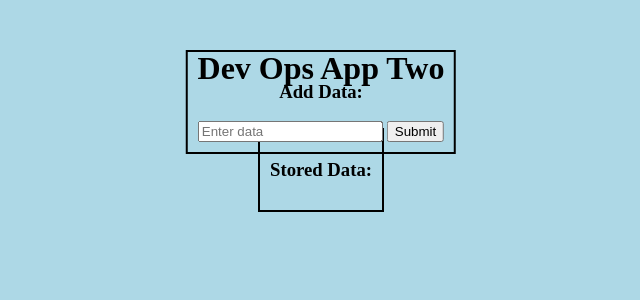
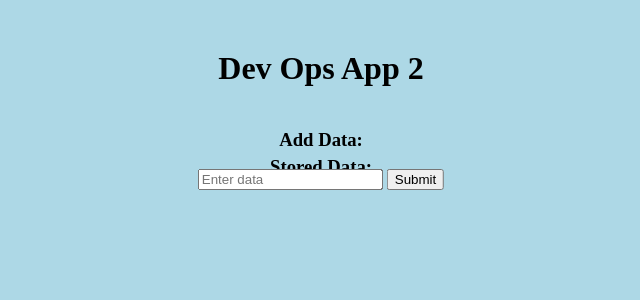
Before and after one commit to hamzabelmokht/dev_ops_app_2, a Flask app: page / in a window 1280 px wide. Shown: the top 300 px of the page, without its empty margins (319-959 px from the left). Run offline with Flask 3, Linux system fonts and the light colour scheme; data that the repository does not hold is empty; some libraries are stand-ins or nearby versions.

Commit message:
html page update 2

```diff
--- a/templates/index.html
+++ b/templates/index.html
@@ -14,16 +14,14 @@
             position: relative;
         }
         .form-container {
-            border: 2px solid black;
             padding: 10px;
             position: absolute;
-            top: 0;
+            top: 50px;
             left: 50%;
             transform: translateX(-50%);
             margin-bottom: 100px;
         }
         .list-container {
-            border: 2px solid black;
             padding: 10px;
             margin-top: 20px;
             display: inline-block;
@@ -32,7 +30,7 @@
 </head>
 <body>
     <div class="container">
-        <h1 style="font-weight: bold;">Dev Ops App Two</h1>
+        <h1 style="font-weight: bold; margin-bottom: 20px;">Dev Ops App 2</h1>
         <div class="form-container">
             <h3>Add Data:</h3>
             <form action="/data" method="POST">
```
